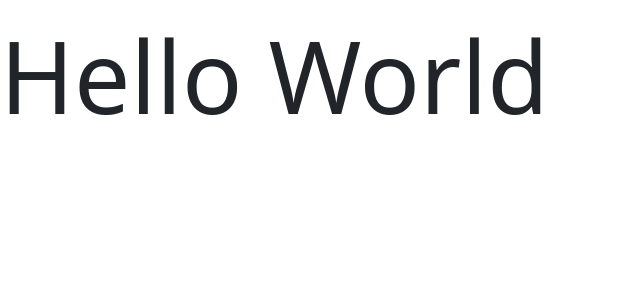
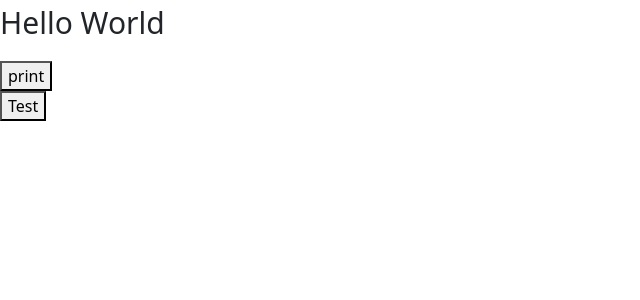
Before and after one commit to ErixXxYeas/MonkeyLab, a React (Create React App) app: page / in a window 1280 px wide. Shown: the top 300 px of the page, without its empty margins (0-640 px from the left). Built offline with nearby package versions, Linux system fonts and the light colour scheme.

Commit message:
feature- Evaluation_to_PDF able to print comp

```diff
--- a/src/Pages/PDF.js
+++ b/src/Pages/PDF.js
@@ -1,19 +1,34 @@
 import React from "react";
 import css from "../modules/PDF.module.css";
 import { jsPDF } from "jspdf";
+import Butt from "../components/button";
+import Printer from "../components/printer";
+import { renderToString } from "react-dom/server";
+import N29 from "./N-29_Test";
 
-function PDF() {
-  const PDF = new jsPDF({
-    orientation: "landscape",
-  });
+const PDF = () => {
+  const doc = new jsPDF({ orientation: "landscape" });
 
+  const test = () => {
+    const string = renderToString(<N29></N29>);
+    doc.html(string, {
+      callback: function (doc) {
+        doc.save("test-Print");
+      },
+    });
+    console.log("tested");
+  };
   return (
     <React.Fragment>
+      <div id="print">
+        <p className={css.h1}>Hello World</p>
+      </div>
       <div>
-        <p className={css.h1}>Hello World</p>
+        <Butt name={"print"} event={test}></Butt>
+        <button onClick={test}>Test</button>
       </div>
     </React.Fragment>
   );
-}
+};
 
 export default PDF;
--- /dev/null
+++ b/src/components/printer.jsx
@@ -0,0 +1,15 @@
+import jsPDF from "jspdf";
+import React from "react";
+import css from "../modules/PDF.module.css";
+
+const printer = () => {
+  return (
+    <main>
+      <div>
+        <p className={css.h1}>Save ME</p>
+      </div>
+    </main>
+  );
+};
+
+export default printer;
--- a/src/index.js
+++ b/src/index.js
@@ -5,6 +5,7 @@ import reportWebVitals from "./reportWebVitals";
 import App from "./App";
 import "bootstrap/dist/css/bootstrap.css";
 import PDF from "./Pages/PDF";
+import Printer from "./components/printer";
 
 const root = ReactDOM.createRoot(document.getElementById("root"));
 root.render(
--- a/src/modules/PDF.module.css
+++ b/src/modules/PDF.module.css
@@ -1,3 +1,3 @@
 .h1 {
-  font-size: 100px;
+  font-size: 30px;
 }
```
